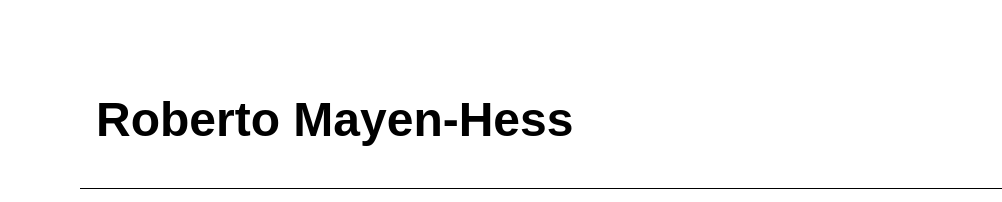
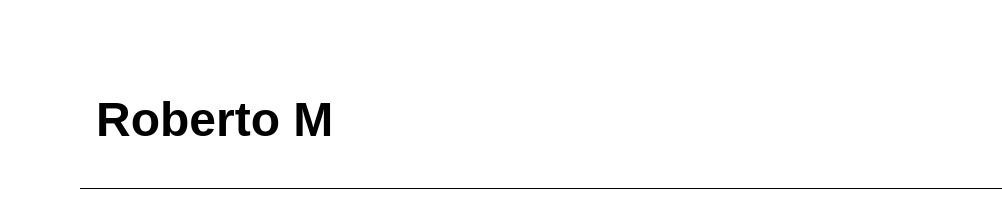
Before and after one commit to mayanhavoc/mayanhavoc, a plain HTML site: page index.html in a window 1280 px wide. Shown: the top 202 px of the page, 0-1002 px from the left. Drawn offline with Linux system fonts and the light colour scheme.

Commit message:
changes cover

```diff
--- a/index.html
+++ b/index.html
@@ -6,12 +6,12 @@
     <meta name="viewport" content="width=device-width, initial-scale=1.0">
     <link rel="stylesheet" href="styles.css">
     <link rel="stylesheet" href="https://cdnjs.cloudflare.com/ajax/libs/font-awesome/6.0.0-beta2/css/all.min.css" integrity="sha512-YWzhKL2whUzgiheMoBFwW8CKV4qpHQAEuvilg9FAn5VJUDwKZZxkJNuGM4XkWuk94WCrrwslk8yWNGmY1EduTA==" crossorigin="anonymous" referrerpolicy="no-referrer" />
-    <title>mayanhavoc</title>
+    <title>Roberto M | Web3/Full Stack Developer</title>
 </head>
 <body>
     <section class="header">
         <div class="title">
-            <h1>Roberto Mayen-Hess</h1>
+            <h1>Roberto M</h1>
         </div>
         <div class="contact-info">
             <ul>
```
Also changed, not shown: Github-cover.png (added), 1 other file.
